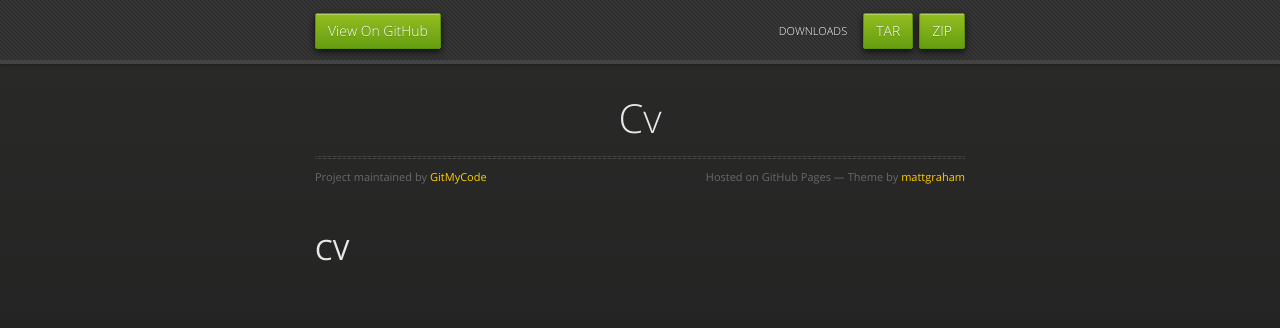
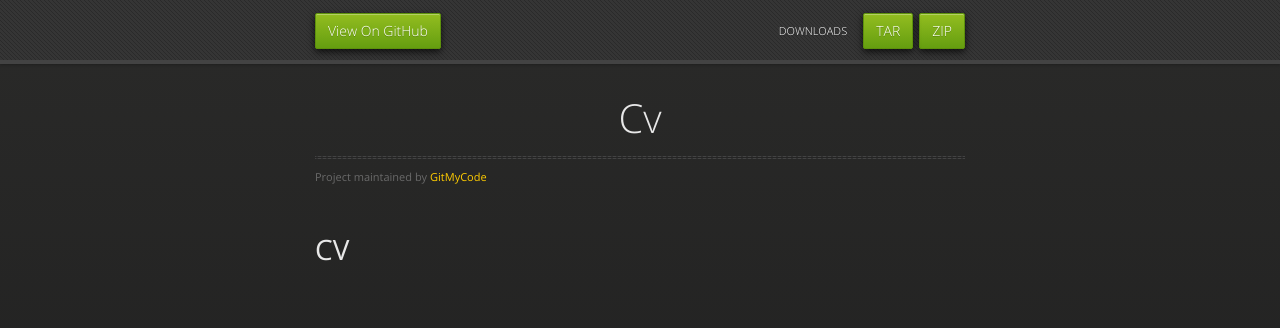
Before and after one commit to GitMyCode/CV, a plain HTML site: page index.html in a window 1280 px wide. Drawn offline with nearby package versions, Linux system fonts and the light colour scheme.

Commit message:
Update index.html

```diff
--- a/index.html
+++ b/index.html
@@ -35,7 +35,7 @@
           <p></p>
           <hr>
           <span class="credits left">Project maintained by <a href="https://github.com/GitMyCode">GitMyCode</a></span>
-          <span class="credits right">Hosted on GitHub Pages &mdash; Theme by <a href="https://twitter.com/michigangraham">mattgraham</a></span>
+
         </div>
 
         <h1>
```
